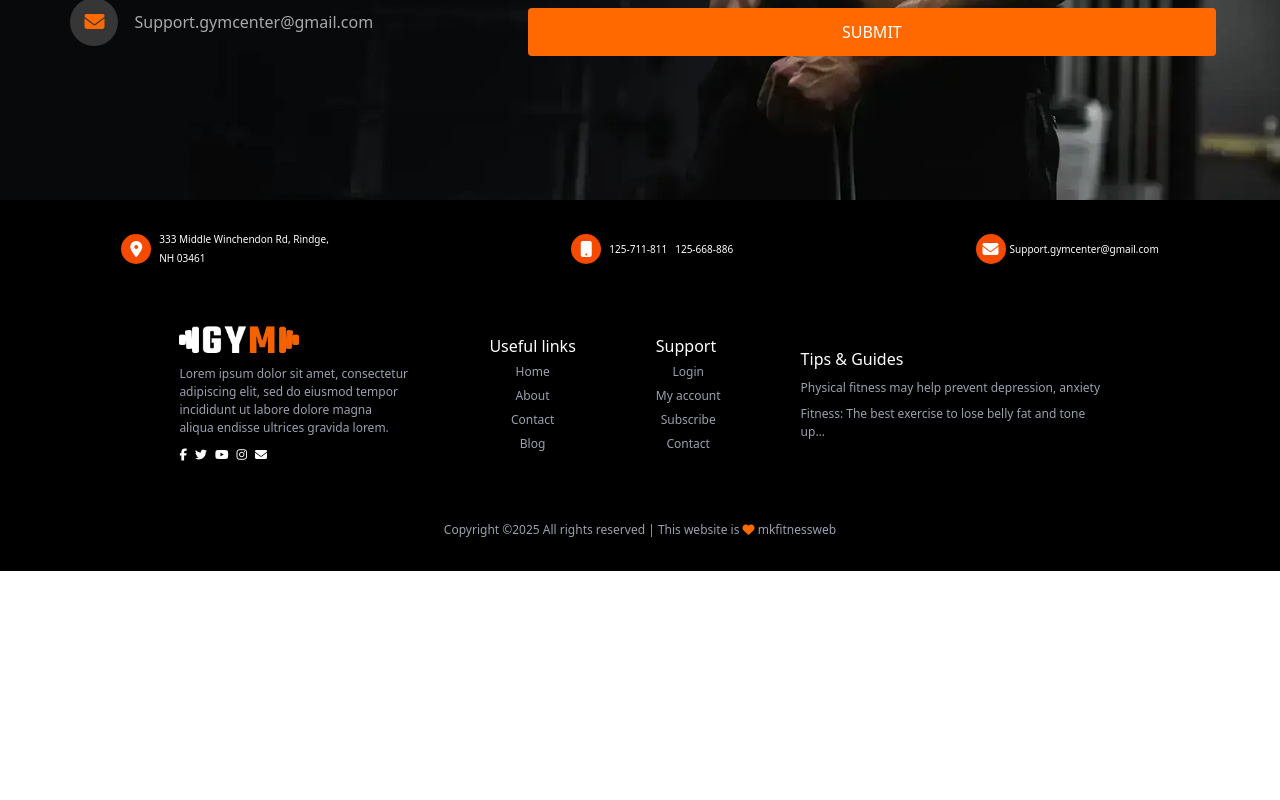
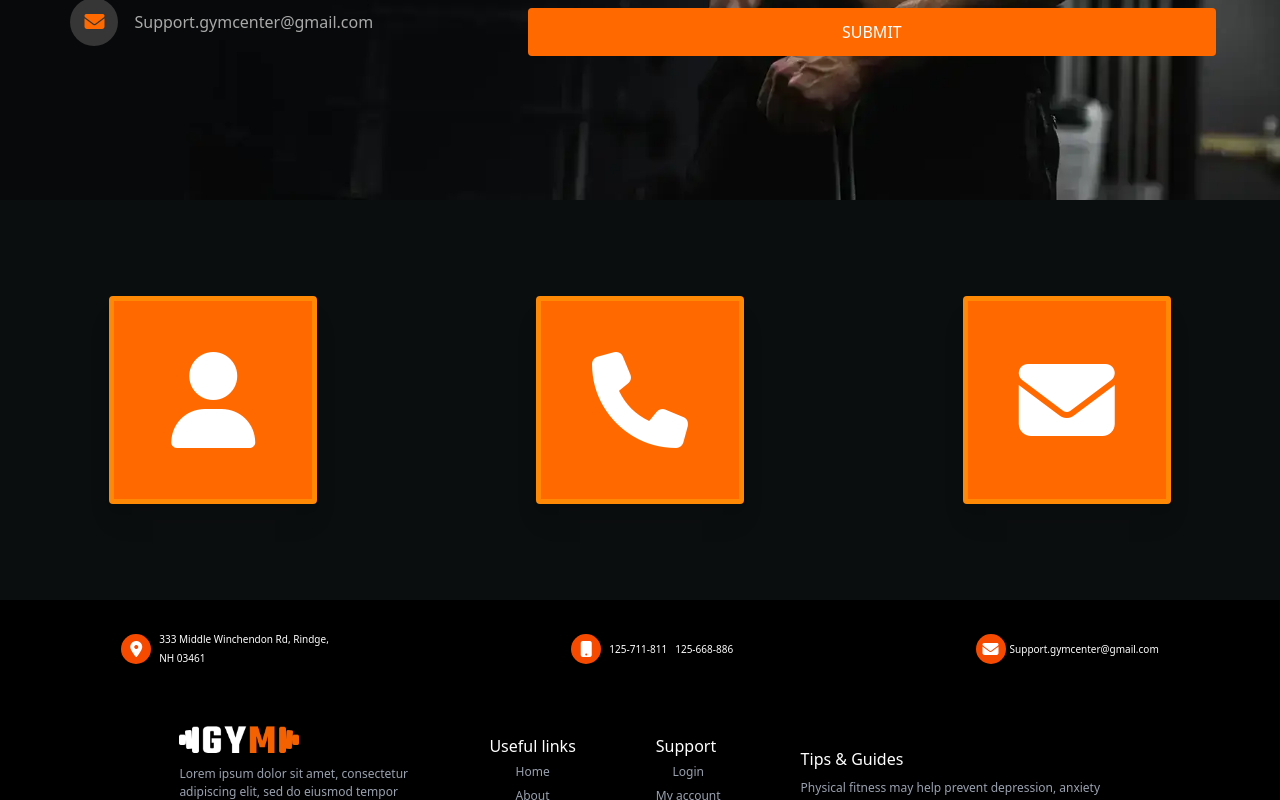
Before and after one commit to MubashirKhan001/mkfitness-website, a React (Vite) app: page /contact in a window 1280 px wide. Shown: the part 600-1400 px from the top of the page. Before the commit the page ends 1171 px from the top, so only its background shows below. Built offline with nearby package versions, Linux system fonts and the light colour scheme.

Commit message:
contact-page-update

```diff
--- a/src/components/Contact.jsx
+++ b/src/components/Contact.jsx
@@ -1,4 +1,4 @@
-import contactImage from "../assets/image/contact-img01.webp"
+import contactImage from "../assets/image/contact-img01.webp";
 
 function Contact() {
 
@@ -15,6 +15,7 @@ function Contact() {
     };
 
     return (
+        <>
             <div className="bg-cover bg-center h-200 pt-30 flex justify-around items-center "
                 style={{ backgroundImage: `url(${contactImage})` }}>
                 <div className="flex flex-col  gap-y-10">
@@ -79,6 +80,18 @@ function Contact() {
                     </button>
                 </form >
             </div>
+            <div className="bg-[#0b0e0f] h-[400px] flex justify-around items-center">
+                <div className="border-5 border-orange-400 text-white h-52 w-52 shadow-xl bg-orange-500 p-4 rounded-sm  flex justify-center items-center">
+                    <i className="fa-solid fa-user  text-8xl"></i>
+                </div>
+                <div className="border-5 text-white border-orange-400  h-52 w-52 shadow-xl bg-orange-500 p-4 rounded-sm  flex justify-center items-center">
+                    <i className="fa-solid fa-phone text-8xl"></i>
+                </div>
+                <div className="border-5 border-orange-400  h-52 w-52 shadow-xl bg-orange-500 p-4   rounded-sm flex justify-center items-center text-white">
+                    <i className="fa-solid fa-envelope text-8xl"></i>
+                </div>
+            </div>
+        </>
     )
 };
 export default Contact;
--- a/src/output.css
+++ b/src/output.css
@@ -9,14 +9,18 @@
     --font-mono: ui-monospace, SFMono-Regular, Menlo, Monaco, Consolas, "Liberation Mono",
       "Courier New", monospace;
     --color-red-500: oklch(63.7% 0.237 25.331);
+    --color-orange-200: oklch(90.1% 0.076 70.697);
+    --color-orange-300: oklch(83.7% 0.128 66.29);
     --color-orange-400: oklch(75% 0.183 55.934);
     --color-orange-500: oklch(70.5% 0.213 47.604);
     --color-orange-600: oklch(64.6% 0.222 41.116);
     --color-orange-700: oklch(55.3% 0.195 38.402);
     --color-amber-50: oklch(98.7% 0.022 95.277);
+    --color-amber-400: oklch(82.8% 0.189 84.429);
     --color-blue-200: oklch(88.2% 0.059 254.128);
     --color-blue-400: oklch(70.7% 0.165 254.624);
     --color-blue-600: oklch(54.6% 0.245 262.881);
+    --color-pink-500: oklch(65.6% 0.241 354.308);
     --color-gray-300: oklch(87.2% 0.01 258.338);
     --color-gray-400: oklch(70.7% 0.022 261.325);
     --color-gray-500: oklch(55.1% 0.027 264.364);
@@ -42,6 +46,8 @@
     --text-6xl--line-height: 1;
     --text-7xl: 4.5rem;
     --text-7xl--line-height: 1;
+    --text-8xl: 6rem;
+    --text-8xl--line-height: 1;
     --text-9xl: 8rem;
     --text-9xl--line-height: 1;
     --font-weight-normal: 400;
@@ -49,6 +55,7 @@
     --font-weight-semibold: 600;
     --font-weight-bold: 700;
     --leading-relaxed: 1.625;
+    --radius-sm: 0.25rem;
     --radius-md: 0.375rem;
     --radius-2xl: 1rem;
     --ease-out: cubic-bezier(0, 0, 0.2, 1);
@@ -264,6 +271,9 @@
   .hidden {
     display: none;
   }
+  .table {
+    display: table;
+  }
   .h-8 {
     height: calc(var(--spacing) * 8);
   }
@@ -272,6 +282,21 @@
   }
   .h-20 {
     height: calc(var(--spacing) * 20);
+  }
+  .h-30 {
+    height: calc(var(--spacing) * 30);
+  }
+  .h-32 {
+    height: calc(var(--spacing) * 32);
+  }
+  .h-52 {
+    height: calc(var(--spacing) * 52);
+  }
+  .h-64 {
+    height: calc(var(--spacing) * 64);
+  }
+  .h-72 {
+    height: calc(var(--spacing) * 72);
   }
   .h-80 {
     height: calc(var(--spacing) * 80);
@@ -288,8 +313,14 @@
   .h-\[30px\] {
     height: 30px;
   }
+  .h-\[40px\] {
+    height: 40px;
+  }
   .h-\[200px\] {
     height: 200px;
+  }
+  .h-\[400px\] {
+    height: 400px;
   }
   .h-full {
     height: 100%;
@@ -306,11 +337,29 @@
   .w-20 {
     width: calc(var(--spacing) * 20);
   }
+  .w-25 {
+    width: calc(var(--spacing) * 25);
+  }
+  .w-30 {
+    width: calc(var(--spacing) * 30);
+  }
+  .w-32 {
+    width: calc(var(--spacing) * 32);
+  }
   .w-40 {
     width: calc(var(--spacing) * 40);
   }
   .w-50 {
     width: calc(var(--spacing) * 50);
+  }
+  .w-52 {
+    width: calc(var(--spacing) * 52);
+  }
+  .w-64 {
+    width: calc(var(--spacing) * 64);
+  }
+  .w-72 {
+    width: calc(var(--spacing) * 72);
   }
   .w-80 {
     width: calc(var(--spacing) * 80);
@@ -345,6 +394,9 @@
   .max-w-xl {
     max-width: var(--container-xl);
   }
+  .border-collapse {
+    border-collapse: collapse;
+  }
   .-rotate-45 {
     rotate: calc(45deg * -1);
   }
@@ -357,6 +409,9 @@
   }
   .cursor-pointer {
     cursor: pointer;
+  }
+  .resize {
+    resize: both;
   }
   .resize-none {
     resize: none;
@@ -461,6 +516,9 @@
   .rounded-md {
     border-radius: var(--radius-md);
   }
+  .rounded-sm {
+    border-radius: var(--radius-sm);
+  }
   .border {
     border-style: var(--tw-border-style);
     border-width: 1px;
@@ -469,9 +527,27 @@
     border-style: var(--tw-border-style);
     border-width: 2px;
   }
+  .border-3 {
+    border-style: var(--tw-border-style);
+    border-width: 3px;
+  }
+  .border-4 {
+    border-style: var(--tw-border-style);
+    border-width: 4px;
+  }
+  .border-5 {
+    border-style: var(--tw-border-style);
+    border-width: 5px;
+  }
   .border-b-2 {
     border-bottom-style: var(--tw-border-style);
     border-bottom-width: 2px;
+  }
+  .border-amber-400 {
+    border-color: var(--color-amber-400);
+  }
+  .border-black {
+    border-color: var(--color-black);
   }
   .border-gray-300 {
     border-color: var(--color-gray-300);
@@ -479,11 +555,44 @@
   .border-gray-500 {
     border-color: var(--color-gray-500);
   }
+  .border-orange-300 {
+    border-color: var(--color-orange-300);
+  }
+  .border-orange-400 {
+    border-color: var(--color-orange-400);
+  }
   .border-orange-500 {
     border-color: var(--color-orange-500);
   }
+  .border-orange-600 {
+    border-color: var(--color-orange-600);
+  }
   .border-transparent {
     border-color: transparent;
+  }
+  .border-white {
+    border-color: var(--color-white);
+  }
+  .border-r-orange-300 {
+    border-right-color: var(--color-orange-300);
+  }
+  .bg-\[\#0b0e0f\] {
+    background-color: #0b0e0f;
+  }
+  .bg-\[\#0b130a\] {
+    background-color: #0b130a;
+  }
+  .bg-\[\#0f180e\] {
+    background-color: #0f180e;
+  }
+  .bg-\[\#1a272c\] {
+    background-color: #1a272c;
+  }
+  .bg-\[\#080e07\] {
+    background-color: #080e07;
+  }
+  .bg-\[\#142512\] {
+    background-color: #142512;
   }
   .bg-\[\#151515\] {
     background-color: #151515;
@@ -491,17 +600,41 @@
   .bg-\[\#160402\] {
     background-color: #160402;
   }
+  .bg-\[\#182024\] {
+    background-color: #182024;
+  }
   .bg-\[\#333333\] {
     background-color: #333333;
   }
   .bg-\[\#363636\] {
     background-color: #363636;
   }
+  .bg-\[\#456573\] {
+    background-color: #456573;
+  }
+  .bg-\[\#1425124\] {
+    background-color: #1425124;
+  }
+  .bg-\[\#4565737\] {
+    background-color: #4565737;
+  }
+  .bg-\[\#\] {
+    background-color: #;
+  }
   .bg-\[\#ffffff1a\] {
     background-color: #ffffff1a;
   }
+  .bg-\[url\`\(\$\{\}\`\)\] {
+    background-color: url`(${}`);
+  }
   .bg-black {
     background-color: var(--color-black);
+  }
+  .bg-orange-200 {
+    background-color: var(--color-orange-200);
+  }
+  .bg-orange-400 {
+    background-color: var(--color-orange-400);
   }
   .bg-orange-500 {
     background-color: var(--color-orange-500);
@@ -509,14 +642,44 @@
   .bg-orange-600 {
     background-color: var(--color-orange-600);
   }
+  .bg-pink-500 {
+    background-color: var(--color-pink-500);
+  }
   .bg-transparent {
     background-color: transparent;
+  }
+  .bg-white {
+    background-color: var(--color-white);
+  }
+  .bg-\[url\(\)\] {
+    background-image: url();
+  }
+  .bg-\[url\(\.\.\/\)\] {
+    background-image: url(../);
+  }
+  .bg-\[url\(\.\.\/a\)\] {
+    background-image: url(../a);
+  }
+  .bg-\[url\(\.\.\/assets\)\] {
+    background-image: url(../assets);
+  }
+  .bg-\[url\(\/\)\] {
+    background-image: url(/);
+  }
+  .bg-\[url\(\/img\/clouds\.svg\)\] {
+    background-image: url(/img/clouds.svg);
+  }
+  .bg-\[url\(\`\$\{\}\`\)\] {
+    background-image: url(`${}`);
   }
   .bg-cover {
     background-size: cover;
   }
   .bg-center {
     background-position: center;
+  }
+  .bg-no-repeat {
+    background-repeat: no-repeat;
   }
   .p-2 {
     padding: calc(var(--spacing) * 2);
@@ -535,6 +698,9 @@
   }
   .p-10 {
     padding: calc(var(--spacing) * 10);
+  }
+  .p-20 {
+    padding: calc(var(--spacing) * 20);
   }
   .px-1 {
     padding-inline: calc(var(--spacing) * 1);
@@ -611,9 +777,17 @@
     font-size: var(--text-4xl);
     line-height: var(--tw-leading, var(--text-4xl--line-height));
   }
+  .text-6xl {
+    font-size: var(--text-6xl);
+    line-height: var(--tw-leading, var(--text-6xl--line-height));
+  }
   .text-7xl {
     font-size: var(--text-7xl);
     line-height: var(--tw-leading, var(--text-7xl--line-height));
+  }
+  .text-8xl {
+    font-size: var(--text-8xl);
+    line-height: var(--tw-leading, var(--text-8xl--line-height));
   }
   .text-sm {
     font-size: var(--text-sm);
@@ -691,9 +865,20 @@
   .uppercase {
     text-transform: uppercase;
   }
+  .underline {
+    text-decoration-line: underline;
+  }
   .shadow-sm {
     --tw-shadow: 0 1px 3px 0 var(--tw-shadow-color, rgb(0 0 0 / 0.1)), 0 1px 2px -1px var(--tw-shadow-color, rgb(0 0 0 / 0.1));
     box-shadow: var(--tw-inset-shadow), var(--tw-inset-ring-shadow), var(--tw-ring-offset-shadow), var(--tw-ring-shadow), var(--tw-shadow);
+  }
+  .shadow-xl {
+    --tw-shadow: 0 20px 25px -5px var(--tw-shadow-color, rgb(0 0 0 / 0.1)), 0 8px 10px -6px var(--tw-shadow-color, rgb(0 0 0 / 0.1));
+    box-shadow: var(--tw-inset-shadow), var(--tw-inset-ring-shadow), var(--tw-ring-offset-shadow), var(--tw-ring-shadow), var(--tw-shadow);
+  }
+  .outline {
+    outline-style: var(--tw-outline-style);
+    outline-width: 1px;
   }
   .transition-all {
     transition-property: all;
@@ -1127,6 +1312,11 @@
   inherits: false;
   initial-value: 0 0 #0000;
 }
+@property --tw-outline-style {
+  syntax: "*";
+  inherits: false;
+  initial-value: solid;
+}
 @property --tw-duration {
   syntax: "*";
   inherits: false;
@@ -1185,6 +1375,7 @@
       --tw-ring-offset-width: 0px;
       --tw-ring-offset-color: #fff;
       --tw-ring-offset-shadow: 0 0 #0000;
+      --tw-outline-style: solid;
       --tw-duration: initial;
       --tw-ease: initial;
       --tw-translate-x: 0;
```
Also changed, not shown: src/assets/image/01.jpg (deleted), src/assets/image/01.webp (added). Lines whose indentation alone changed are shown as unchanged.
